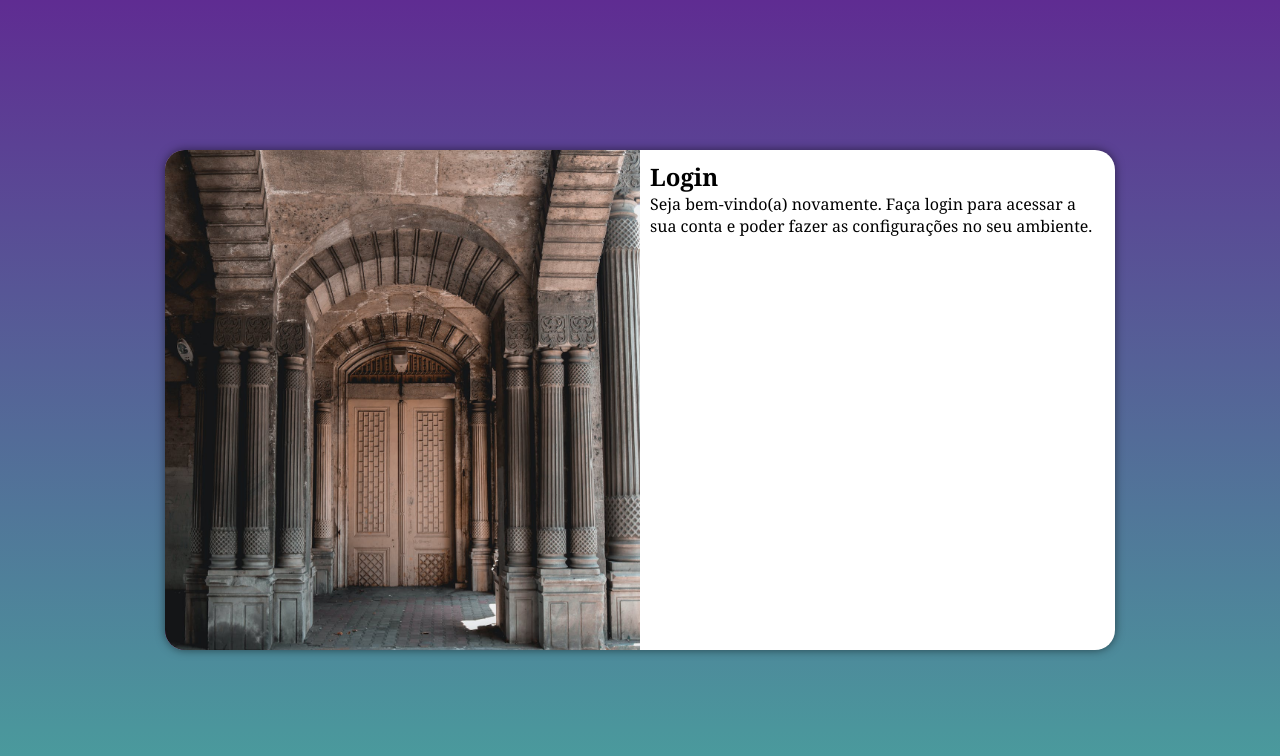
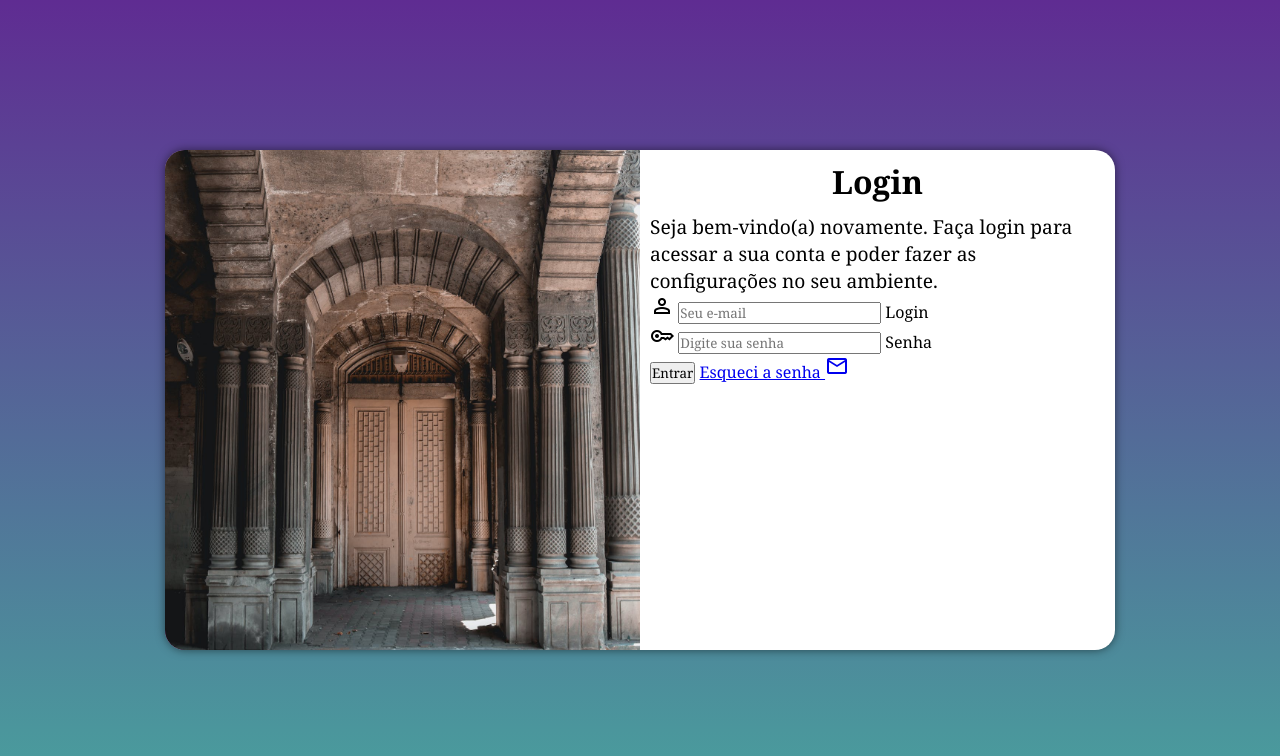
Before and after one commit to leticiamv27/tela-login, a plain HTML site: page index.html in a window 1280 px wide. Drawn offline with nearby package versions, Linux system fonts and the light colour scheme.

Commit message:
formulário adicionado

```diff
--- a/estilos/media-query.css
+++ b/estilos/media-query.css
@@ -40,4 +40,12 @@
          float: right;
          width: 50%;
     }
+
+    div#formulario > p {
+        font-size: 1.2em;
+    }
+
+    div#formulario > h1 {
+        font-size: 2em;
+    }
 }
--- a/estilos/style.css
+++ b/estilos/style.css
@@ -49,5 +49,13 @@ section#login > div#imagem {
 section#login > div#formulario {
     display: block;
     padding: 10px;
+}
 
+div#formulario > h1 {
+    text-align: center;
+    margin-bottom: 10px;
 }
+
+div#formulario > p {
+    font-size: 1em;
+}
--- a/index.html
+++ b/index.html
@@ -6,6 +6,16 @@
     <title>Tela login</title>
     <link rel="stylesheet" href="estilos/style.css">
     <link rel="stylesheet" href="estilos/media-query.css">
+    <link rel="stylesheet" href="https://fonts.googleapis.com/css2?family=Material+Symbols+Outlined:opsz,wght,FILL,GRAD@20..48,100..700,0..1,-50..200" />
+    <style>
+        .material-symbols-outlined {
+          font-variation-settings:
+          'FILL' 0,
+          'wght' 400,
+          'GRAD' 0,
+          'opsz' 24
+        }
+        </style>
 </head>
 <body>
     <main>
@@ -16,7 +26,27 @@
             <div id="formulario">
                 <h1>Login</h1>
                 <p>Seja bem-vindo(a) novamente. Faça login para acessar a sua conta e poder fazer as configurações no seu ambiente.</p>
-                <form action="login.php" method="post"></form>
+                <form action="login.php" method="post">
+                    <div class="campo">
+                        <span class="material-symbols-outlined">
+                            person
+                            </span>
+                        <input type="email" name="login" id="ilogin" placeholder="Seu e-mail" autocomplete="email" required maxlength="30">
+                        <label for="ilogin">Login</label>
+                    </div>
+                    <div class="campo">
+                        <span class="material-symbols-outlined">
+                            key
+                            </span>
+                        <input type="password" name="senha" id="isenha" placeholder="Digite sua senha" autocomplete="current-password" required minlength="8" maxlength="15">
+                        <label for="isenha">Senha</label>
+                    </div>
+                    <input type="submit" value="Entrar">
+                    <a href="esqueci.html">Esqueci a senha <span class="material-symbols-outlined">
+                        mail
+                        </span></a>
+
+                </form>
 
             </div>
 
```
